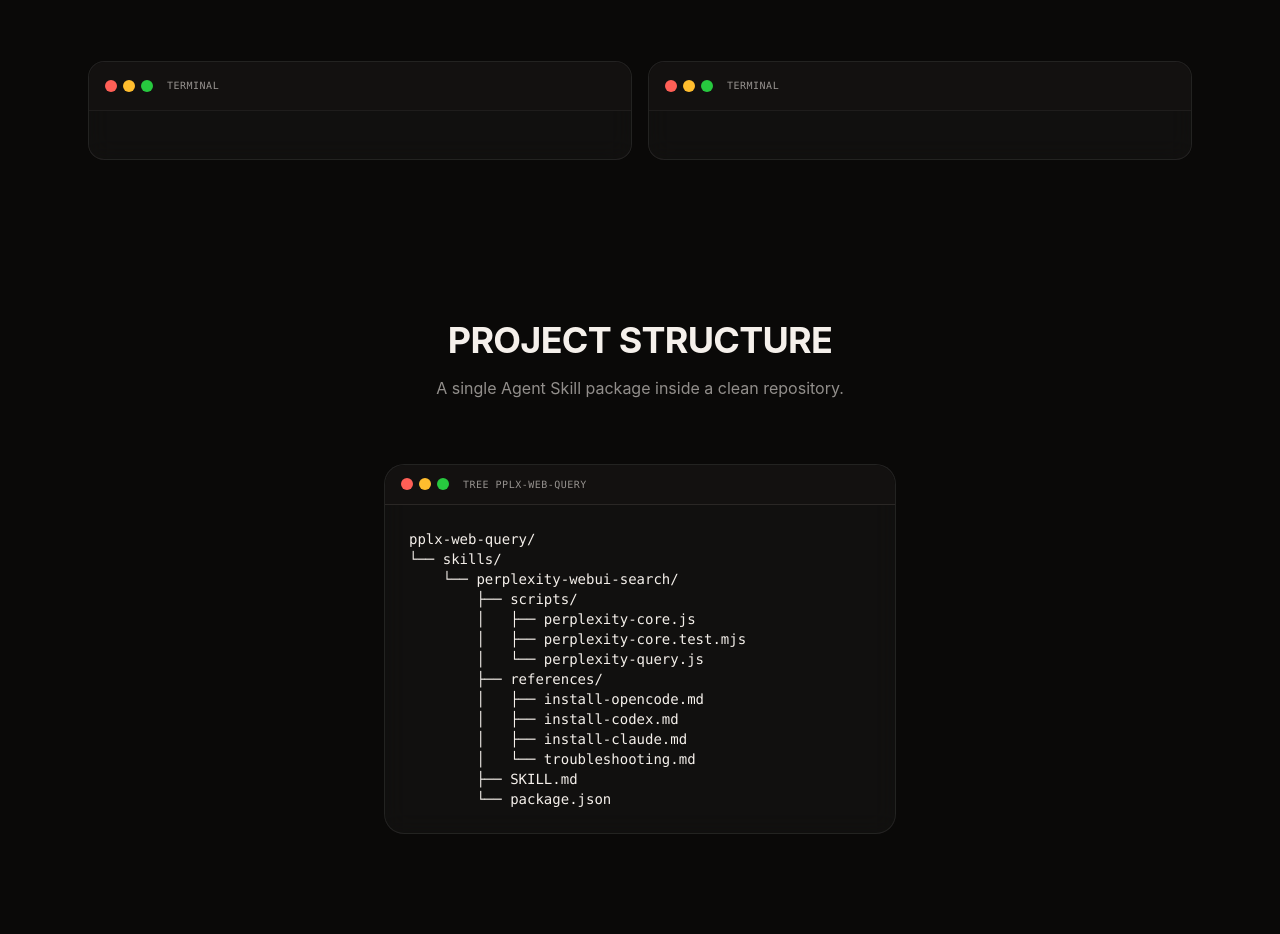
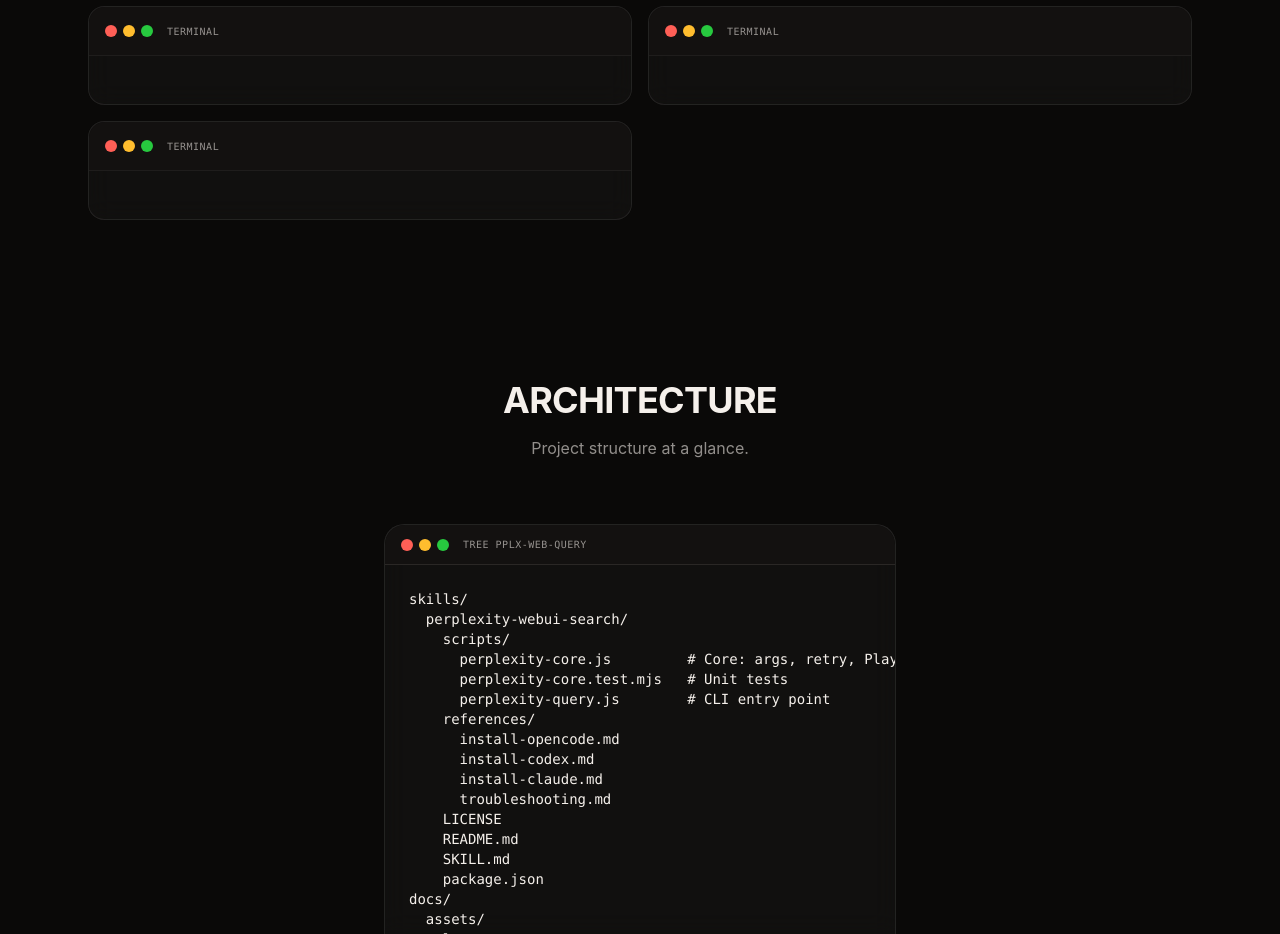
Before and after one commit to Sofian-bll/pplx-web-query, a plain HTML site: page docs/index.html in a window 1280 px wide. Shown: the part 1866-2800 px from the top of the page. Drawn offline with nearby package versions, Linux system fonts and the light colour scheme.

Commit message:
docs(site): rebuild landing page post-README review

```diff
--- a/docs/index.html
+++ b/docs/index.html
@@ -4,15 +4,15 @@
 <meta charset="UTF-8">
 <meta name="viewport" content="width=device-width, initial-scale=1.0">
 <title>pplx-web-query</title>
-<meta name="description" content="Perplexity WebUI Search — A portable Agent Skill for querying Perplexity through browser automation. No API key needed.">
+<meta name="description" content="Perplexity WebUI Search">
 <meta name="theme-color" content="#0a0908">
 <meta property="og:title" content="pplx-web-query">
-<meta property="og:description" content="Perplexity WebUI Search — A portable Agent Skill for querying Perplexity through browser automation. No API key needed.">
+<meta property="og:description" content="Perplexity WebUI Search">
 <meta property="og:type" content="website">
 <meta property="og:image" content="assets/logo.png">
 <meta name="twitter:card" content="summary">
 <meta name="twitter:title" content="pplx-web-query">
-<meta name="twitter:description" content="Perplexity WebUI Search — A portable Agent Skill for querying Perplexity through browser automation. No API key needed.">
+<meta name="twitter:description" content="Perplexity WebUI Search">
 <meta name="twitter:image" content="assets/logo.png">
 <link rel="icon" type="image/png" href="assets/logo.png">
 
@@ -183,16 +183,16 @@ a:active, button:active { transform: scale(0.97); transition: transform 0.1s eas
     <div class="text-center flex flex-col items-center reveal">
       <div class="flex items-center gap-2 text-muted uppercase tracking-[0.2em] text-[10px] font-bold mb-6">
         <span class="w-1.5 h-1.5 bg-peach rounded-full pulse-dot"></span>
-        Agent Skill
+        Open Source
       </div>
       <h1 class="headline text-5xl md:text-7xl font-bold leading-[0.95] mb-6 max-w-4xl">
         Perplexity WebUI Search
       </h1>
       <p class="text-muted text-lg md:text-xl max-w-2xl leading-relaxed mb-10">
-        Query Perplexity from any AI coding agent through browser automation — no API key, no subscription.
+        A portable Agent Skill that queries Perplexity through its web UI using Playwright — no API key required.
       </p>
       <div class="flex flex-col sm:flex-row gap-4 mb-16">
-        <a href="#quick-start" class="px-8 py-3 rounded-full font-bold text-sm text-[#0a0908] bg-gradient-to-br from-peach to-pink hover:opacity-90 transition-opacity">Quick Start</a>
+        <a href="#quick-start" class="px-8 py-3 rounded-full font-bold text-sm text-[#0a0908] bg-gradient-to-br from-peach to-pink hover:opacity-90 transition-opacity">Get Started</a>
         <a href="https://github.com/Sofian-bll/pplx-web-query" target="_blank" rel="noopener noreferrer" class="px-8 py-3 rounded-full font-bold text-sm text-text border border-border hover:border-peach/30 hover:bg-surface transition-colors">View on GitHub</a>
       </div>
             <div class="grid grid-cols-1 sm:grid-cols-3 gap-3 w-full max-w-3xl mx-auto pt-12 reveal visible" style="transition-delay:.15s">
@@ -201,7 +201,7 @@ a:active, button:active { transform: scale(0.97); transition: transform 0.1s eas
             <svg class="w-5 h-5" viewBox="0 0 24 24" fill="none" stroke="currentColor" stroke-width="1.5"><path d="M11.049 2.927c.3-.921 1.603-.921 1.902 0l1.519 4.674a1 1 0 00.95.69h4.915c.969 0 1.371 1.24.588 1.81l-3.976 2.888a1 1 0 00-.363 1.118l1.518 4.674c.3.922-.755 1.688-1.538 1.118l-3.976-2.888a1 1 0 00-1.176 0l-3.976 2.888c-.783.57-1.838-.197-1.538-1.118l1.518-4.674a1 1 0 00-.363-1.118l-3.976-2.888c-.784-.57-.38-1.81.588-1.81h4.914a1 1 0 00.951-.69l1.519-4.674z"/></svg>
           </div>
           <div class="min-w-0">
-            <div class="text-sm"><span class="font-bold text-lg text-peach leading-tight">MIT</span> <span class="font-semibold text-text">License</span></div>
+            <div class="text-sm"><span class="font-bold text-lg text-peach leading-tight">Node.js</span> <span class="font-semibold text-text">Runtime</span></div>
             <div class="text-[11px] text-muted mt-0.5 leading-tight"></div>
           </div>
         </div>
@@ -210,7 +210,7 @@ a:active, button:active { transform: scale(0.97); transition: transform 0.1s eas
             <svg class="w-5 h-5" viewBox="0 0 24 24" fill="none" stroke="currentColor" stroke-width="1.5"><path d="M11.049 2.927c.3-.921 1.603-.921 1.902 0l1.519 4.674a1 1 0 00.95.69h4.915c.969 0 1.371 1.24.588 1.81l-3.976 2.888a1 1 0 00-.363 1.118l1.518 4.674c.3.922-.755 1.688-1.538 1.118l-3.976-2.888a1 1 0 00-1.176 0l-3.976 2.888c-.783.57-1.838-.197-1.538-1.118l1.518-4.674a1 1 0 00-.363-1.118l-3.976-2.888c-.784-.57-.38-1.81.588-1.81h4.914a1 1 0 00.951-.69l1.519-4.674z"/></svg>
           </div>
           <div class="min-w-0">
-            <div class="text-sm"><span class="font-bold text-lg text-peach leading-tight">v1.0.0</span> <span class="font-semibold text-text">Version</span></div>
+            <div class="text-sm"><span class="font-bold text-lg text-peach leading-tight">Playwright</span> <span class="font-semibold text-text">Framework</span></div>
             <div class="text-[11px] text-muted mt-0.5 leading-tight"></div>
           </div>
         </div>
@@ -219,7 +219,7 @@ a:active, button:active { transform: scale(0.97); transition: transform 0.1s eas
             <svg class="w-5 h-5" viewBox="0 0 24 24" fill="none" stroke="currentColor" stroke-width="1.5"><path d="M11.049 2.927c.3-.921 1.603-.921 1.902 0l1.519 4.674a1 1 0 00.95.69h4.915c.969 0 1.371 1.24.588 1.81l-3.976 2.888a1 1 0 00-.363 1.118l1.518 4.674c.3.922-.755 1.688-1.538 1.118l-3.976-2.888a1 1 0 00-1.176 0l-3.976 2.888c-.783.57-1.838-.197-1.538-1.118l1.518-4.674a1 1 0 00-.363-1.118l-3.976-2.888c-.784-.57-.38-1.81.588-1.81h4.914a1 1 0 00.951-.69l1.519-4.674z"/></svg>
           </div>
           <div class="min-w-0">
-            <div class="text-sm"><span class="font-bold text-lg text-peach leading-tight">Node.js 18+</span> <span class="font-semibold text-text">Runtime</span></div>
+            <div class="text-sm"><span class="font-bold text-lg text-peach leading-tight">MIT</span> <span class="font-semibold text-text">License</span></div>
             <div class="text-[11px] text-muted mt-0.5 leading-tight"></div>
           </div>
         </div>
@@ -250,7 +250,7 @@ a:active, button:active { transform: scale(0.97); transition: transform 0.1s eas
   <div class="max-w-6xl mx-auto px-6">
     <div class="text-center max-w-2xl mx-auto mb-16 reveal">
       <h2 class="headline text-3xl md:text-4xl font-bold mb-4">Features</h2>
-      <p class="text-muted">A complete browser automation pipeline for Perplexity queries.</p>
+
     </div>
     <div class="grid grid-cols-1 md:grid-cols-2 gap-4">
             <div class="reveal visible glass rounded-2xl p-8 flex flex-col gap-4" style="transition-delay:0.0s">
@@ -258,35 +258,35 @@ a:active, button:active { transform: scale(0.97); transition: transform 0.1s eas
           <svg class="w-5 h-5" viewBox="0 0 24 24" fill="none" stroke="currentColor" stroke-width="1.5"><path d="M11.049 2.927c.3-.921 1.603-.921 1.902 0l1.519 4.674a1 1 0 00.95.69h4.915c.969 0 1.371 1.24.588 1.81l-3.976 2.888a1 1 0 00-.363 1.118l1.518 4.674c.3.922-.755 1.688-1.538 1.118l-3.976-2.888a1 1 0 00-1.176 0l-3.976 2.888c-.783.57-1.838-.197-1.538-1.118l1.518-4.674a1 1 0 00-.363-1.118l-3.976-2.888c-.784-.57-.38-1.81.588-1.81h4.914a1 1 0 00.951-.69l1.519-4.674z"/></svg>
         </div>
         <h3 class="font-bold text-lg">Browser Automation</h3>
-        <p class="text-muted text-sm leading-relaxed">Launches Chromium, navigates Perplexity, submits queries — fully automated.</p>
+        <p class="text-muted text-sm leading-relaxed">Launches Chromium, navigates Perplexity, submits queries — no API key needed.</p>
       </div>
       <div class="reveal visible glass rounded-2xl p-8 flex flex-col gap-4" style="transition-delay:0.1s">
         <div class="w-10 h-10 rounded-xl bg-peach/10 text-peach flex items-center justify-center">
           <svg class="w-5 h-5" viewBox="0 0 24 24" fill="none" stroke="currentColor" stroke-width="1.5"><path d="M11.049 2.927c.3-.921 1.603-.921 1.902 0l1.519 4.674a1 1 0 00.95.69h4.915c.969 0 1.371 1.24.588 1.81l-3.976 2.888a1 1 0 00-.363 1.118l1.518 4.674c.3.922-.755 1.688-1.538 1.118l-3.976-2.888a1 1 0 00-1.176 0l-3.976 2.888c-.783.57-1.838-.197-1.538-1.118l1.518-4.674a1 1 0 00-.363-1.118l-3.976-2.888c-.784-.57-.38-1.81.588-1.81h4.914a1 1 0 00.951-.69l1.519-4.674z"/></svg>
         </div>
         <h3 class="font-bold text-lg">Answer Extraction</h3>
-        <p class="text-muted text-sm leading-relaxed">Clicks Copy on generated responses, reads clipboard, writes clean Markdown output.</p>
+        <p class="text-muted text-sm leading-relaxed">Clicks "Copy" on the generated response and reads from clipboard with retry logic.</p>
       </div>
       <div class="reveal visible glass rounded-2xl p-8 flex flex-col gap-4" style="transition-delay:0.2s">
         <div class="w-10 h-10 rounded-xl bg-peach/10 text-peach flex items-center justify-center">
           <svg class="w-5 h-5" viewBox="0 0 24 24" fill="none" stroke="currentColor" stroke-width="1.5"><path d="M11.049 2.927c.3-.921 1.603-.921 1.902 0l1.519 4.674a1 1 0 00.95.69h4.915c.969 0 1.371 1.24.588 1.81l-3.976 2.888a1 1 0 00-.363 1.118l1.518 4.674c.3.922-.755 1.688-1.538 1.118l-3.976-2.888a1 1 0 00-1.176 0l-3.976 2.888c-.783.57-1.838-.197-1.538-1.118l1.518-4.674a1 1 0 00-.363-1.118l-3.976-2.888c-.784-.57-.38-1.81.588-1.81h4.914a1 1 0 00.951-.69l1.519-4.674z"/></svg>
         </div>
-        <h3 class="font-bold text-lg">Retry Logic</h3>
-        <p class="text-muted text-sm leading-relaxed">Handles empty clipboard, slow responses, and transient failures with 3 automatic retries.</p>
+        <h3 class="font-bold text-lg">Markdown Output</h3>
+        <p class="text-muted text-sm leading-relaxed">Saves answers as .md files with clean stdout/stderr separation.</p>
       </div>
       <div class="reveal visible glass rounded-2xl p-8 flex flex-col gap-4" style="transition-delay:0.3s">
         <div class="w-10 h-10 rounded-xl bg-peach/10 text-peach flex items-center justify-center">
           <svg class="w-5 h-5" viewBox="0 0 24 24" fill="none" stroke="currentColor" stroke-width="1.5"><path d="M11.049 2.927c.3-.921 1.603-.921 1.902 0l1.519 4.674a1 1 0 00.95.69h4.915c.969 0 1.371 1.24.588 1.81l-3.976 2.888a1 1 0 00-.363 1.118l1.518 4.674c.3.922-.755 1.688-1.538 1.118l-3.976-2.888a1 1 0 00-1.176 0l-3.976 2.888c-.783.57-1.838-.197-1.538-1.118l1.518-4.674a1 1 0 00-.363-1.118l-3.976-2.888c-.784-.57-.38-1.81.588-1.81h4.914a1 1 0 00.951-.69l1.519-4.674z"/></svg>
         </div>
-        <h3 class="font-bold text-lg">Multi-Agent Support</h3>
-        <p class="text-muted text-sm leading-relaxed">Works out of the box with OpenCode, Claude Code, and Codex CLI.</p>
+        <h3 class="font-bold text-lg">Multi-Agent Ready</h3>
+        <p class="text-muted text-sm leading-relaxed">Works with OpenCode, Claude Code, and Codex CLI out of the box.</p>
       </div>
       <div class="reveal visible glass rounded-2xl p-8 flex flex-col gap-4" style="transition-delay:0.4s">
         <div class="w-10 h-10 rounded-xl bg-peach/10 text-peach flex items-center justify-center">
           <svg class="w-5 h-5" viewBox="0 0 24 24" fill="none" stroke="currentColor" stroke-width="1.5"><path d="M11.049 2.927c.3-.921 1.603-.921 1.902 0l1.519 4.674a1 1 0 00.95.69h4.915c.969 0 1.371 1.24.588 1.81l-3.976 2.888a1 1 0 00-.363 1.118l1.518 4.674c.3.922-.755 1.688-1.538 1.118l-3.976-2.888a1 1 0 00-1.176 0l-3.976 2.888c-.783.57-1.838-.197-1.538-1.118l1.518-4.674a1 1 0 00-.363-1.118l-3.976-2.888c-.784-.57-.38-1.81.588-1.81h4.914a1 1 0 00.951-.69l1.519-4.674z"/></svg>
         </div>
-        <h3 class="font-bold text-lg">Progress Logging</h3>
-        <p class="text-muted text-sm leading-relaxed">Stderr for logs, stdout for clean output — pipe-friendly for agent workflows.</p>
+        <h3 class="font-bold text-lg">Tested</h3>
+        <p class="text-muted text-sm leading-relaxed">Unit test suite covering arg parsing, retry logic, and copy-with-retries behavior.</p>
       </div>
     </div>
   </div>
@@ -297,7 +297,12 @@ a:active, button:active { transform: scale(0.97); transition: transform 0.1s eas
 <!-- QUICK START — CLI tool (macOS terminal panels)               -->
 <!-- ============================================================ -->
 
-<!-- @section quick-cli -->
+
+<!-- ============================================================ -->
+<!-- QUICK START — web app (setup + .env panels)                  -->
+<!-- ============================================================ -->
+
+<!-- @section quick-web -->
 <section id="quick-start" class="py-20">
   <div class="max-w-6xl mx-auto px-6">
     <div class="text-center max-w-2xl mx-auto mb-16 reveal">
@@ -329,15 +334,22 @@ a:active, button:active { transform: scale(0.97); transition: transform 0.1s eas
         </div>
         <pre id="code-panel-1" class="p-6 text-sm text-text leading-relaxed overflow-x-auto"></pre>
       </div>
+      <div class="reveal visible glass rounded-2xl overflow-hidden flex flex-col group" style="transition-delay:0.2s">
+        <div class="flex items-center gap-1.5 px-4 py-3 bg-surface border-b border-white/5 rounded-t-2xl">
+          <div class="w-3 h-3 rounded-full bg-[#ff5f56]"></div>
+          <div class="w-3 h-3 rounded-full bg-[#ffbd2e]"></div>
+          <div class="w-3 h-3 rounded-full bg-[#27c93f]"></div>
+          <span class="text-[10px] text-muted ml-2 font-mono uppercase tracking-wider">Terminal</span>
+          <button class="ml-auto text-muted hover:text-peach transition-colors p-1 opacity-0 group-hover:opacity-100 group-focus-within:opacity-100" aria-label="Copy" data-copy="panel-2">
+            <svg class="w-4 h-4" viewBox="0 0 24 24" fill="none" stroke="currentColor" stroke-width="2"><rect x="9" y="9" width="13" height="13" rx="2" ry="2"/><path d="M5 15H4a2 2 0 01-2-2V4a2 2 0 012-2h9a2 2 0 012 2v1"/></svg>
+          </button>
+        </div>
+        <pre id="code-panel-2" class="p-6 text-sm text-text leading-relaxed overflow-x-auto"></pre>
+      </div>
     </div>
   </div>
 </section>
-<!-- /@section quick-cli -->
-
-<!-- ============================================================ -->
-<!-- QUICK START — web app (setup + .env panels)                  -->
-<!-- ============================================================ -->
-
+<!-- /@section quick-web -->
 
 <!-- ============================================================ -->
 <!-- DEMO — screenshot or video embed                              -->
@@ -357,8 +369,8 @@ a:active, button:active { transform: scale(0.97); transition: transform 0.1s eas
 <section class="py-20">
   <div class="max-w-6xl mx-auto px-6">
     <div class="text-center max-w-2xl mx-auto mb-16 reveal">
-      <h2 class="headline text-3xl md:text-4xl font-bold mb-4">Project Structure</h2>
-      <p class="text-muted">A single Agent Skill package inside a clean repository.</p>
+      <h2 class="headline text-3xl md:text-4xl font-bold mb-4">Architecture</h2>
+      <p class="text-muted">Project structure at a glance.</p>
     </div>
     <div class="reveal max-w-lg mx-auto" style="transition-delay:.1s">
       <div class="glass rounded-[20px] overflow-hidden">
@@ -368,20 +380,29 @@ a:active, button:active { transform: scale(0.97); transition: transform 0.1s eas
           <div class="w-3 h-3 rounded-full bg-[#27c93f]"></div>
           <span class="text-[10px] text-muted ml-2 font-mono uppercase tracking-wider">tree pplx-web-query</span>
         </div>
-        <pre class="p-6 font-mono text-xs sm:text-sm text-left leading-relaxed overflow-x-auto">pplx-web-query/
-└── skills/
-    └── perplexity-webui-search/
-        ├── scripts/
-        │   ├── perplexity-core.js
-        │   ├── perplexity-core.test.mjs
-        │   └── perplexity-query.js
-        ├── references/
-        │   ├── install-opencode.md
-        │   ├── install-codex.md
-        │   ├── install-claude.md
-        │   └── troubleshooting.md
-        ├── SKILL.md
-        └── package.json</pre>
+        <pre class="p-6 font-mono text-xs sm:text-sm text-left leading-relaxed overflow-x-auto">skills/
+  perplexity-webui-search/
+    scripts/
+      perplexity-core.js         # Core: args, retry, Playwright automation
+      perplexity-core.test.mjs   # Unit tests
+      perplexity-query.js        # CLI entry point
+    references/
+      install-opencode.md
+      install-codex.md
+      install-claude.md
+      troubleshooting.md
+    LICENSE
+    README.md
+    SKILL.md
+    package.json
+docs/
+  assets/
+    logo.png
+  index.html
+.gitignore
+LICENSE
+README.md
+README.fr.md</pre>
       </div>
     </div>
   </div>
@@ -401,6 +422,7 @@ a:active, button:active { transform: scale(0.97); transition: transform 0.1s eas
     <div class="flex items-center gap-2">
       <img src="https://img.shields.io/badge/node.js-6DA55F?style=flat&logo=node.js&logoColor=white" alt="Node.js" class="h-5">
         <span class="text-[10px] font-mono border border-border px-3 py-1 rounded-full">playwright</span>
+        <img src="https://img.shields.io/badge/git-%23F05033.svg?style=flat&logo=git&logoColor=white" alt="Git" class="h-5">
     </div>
   </div>
 </footer>
```
